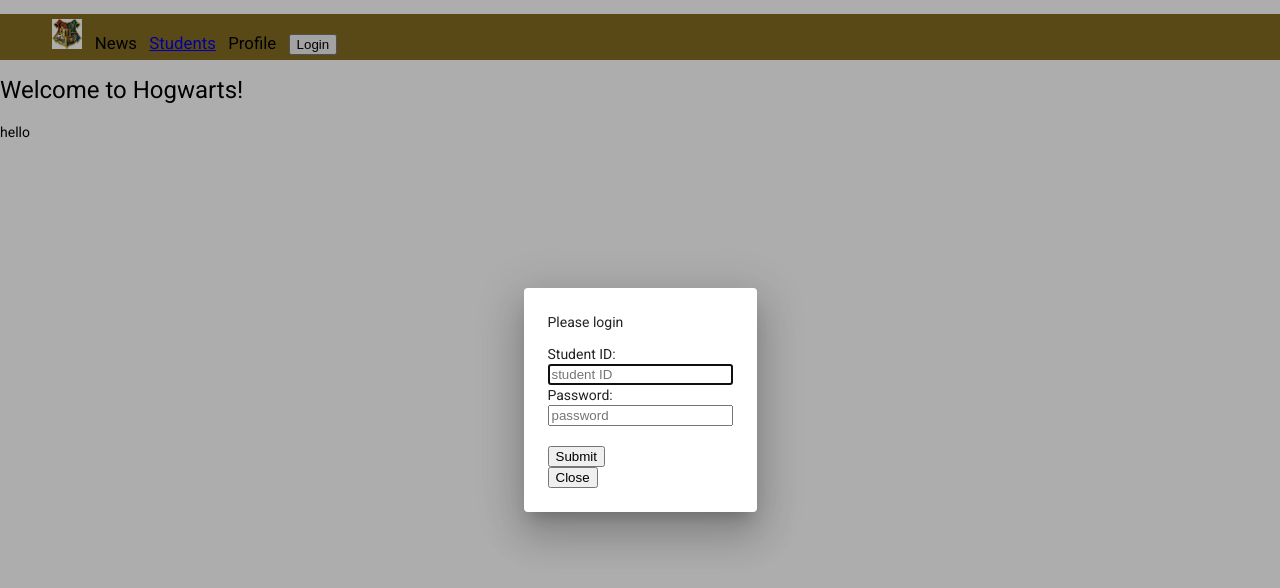
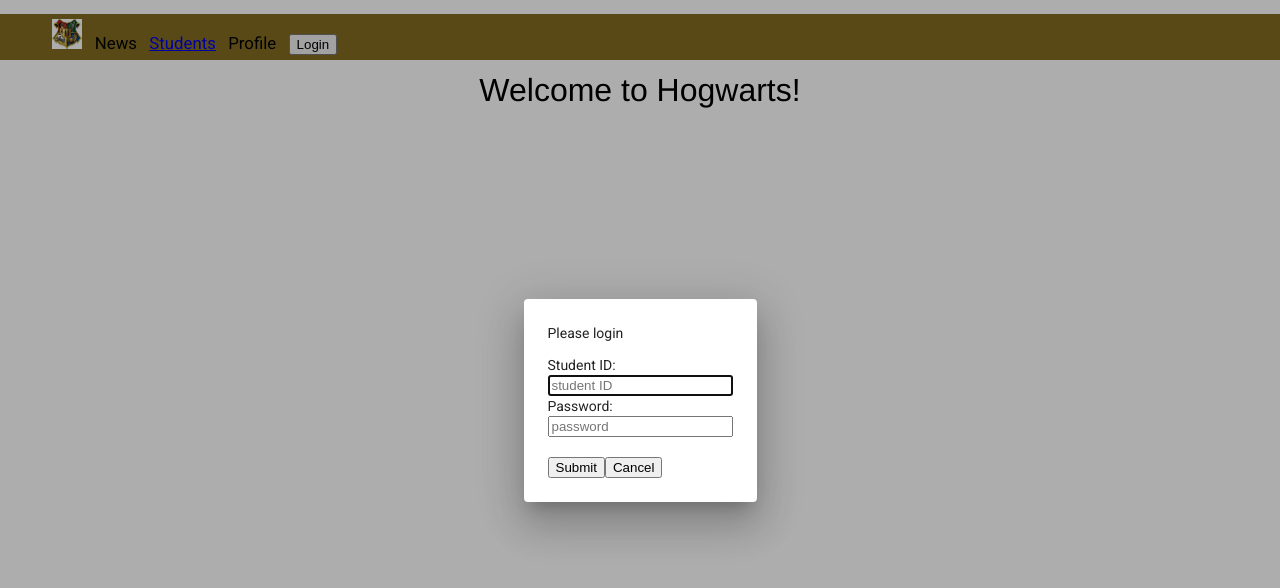
Before and after one commit to RTM30/HogwartsFrontend, an Angular app: page / in a window 1280 px wide. Both pictures are taken after a click on the button "Login". Shown: the top 588 px of the page. Built offline with nearby package versions, Linux system fonts and the light colour scheme.

Commit message:
Added style, create-account-component

```diff
--- a/src/app/app.module.ts
+++ b/src/app/app.module.ts
@@ -12,6 +12,7 @@
 import { FormsModule, ReactiveFormsModule } from '@angular/forms';
 import { BrowserAnimationsModule } from '@angular/platform-browser/animations'; // formsExperiment
 import { MaterialModule } from './material/material.module';
+import { CreateAccountComponent } from './components/create-account/create-account.component';
 
 @NgModule({
   declarations: [
@@ -20,6 +21,7 @@
     NavBarComponent,
     IndexComponent,
     LoginFormComponent,
+    CreateAccountComponent,
   ],
   imports: [
     BrowserModule,
--- /dev/null
+++ b/src/app/components/create-account/create-account.component.html
@@ -0,0 +1,19 @@
+<p>Create an account</p>
+
+<form>
+  <label>First Name:</label>
+  <input type = "text">
+  <label>Last name:</label>
+  <input type = "text">
+  <label>Month born:</label>
+  <input type = "text">
+  <label>Day born:</label>
+  <input type = "text">
+  <label>Year born:</label>
+  <input type = "text">
+  <label>House:</label>
+  <input type = "text">
+  <label>New Password:</label>
+  <input type = "text">
+  <input type = "submit" (click) = "submit()">
+</form>
--- /dev/null
+++ b/src/app/components/create-account/create-account.component.ts
@@ -0,0 +1,19 @@
+import { Component, OnInit } from '@angular/core';
+
+@Component({
+  selector: 'app-create-account',
+  templateUrl: './create-account.component.html',
+  styleUrls: ['./create-account.component.css']
+})
+export class CreateAccountComponent implements OnInit {
+
+  constructor() { }
+
+  ngOnInit(): void {
+  }
+
+  submit(){
+
+  }
+
+}
--- a/src/app/components/index/index.component.css
+++ b/src/app/components/index/index.component.css
@@ -0,0 +1,5 @@
+h1 {
+  text-align: center;
+  font-family: 'Franklin Gothic Medium', 'Arial Narrow', Arial, sans-serif;
+  font-size: xx-large;
+}
--- a/src/app/components/index/index.component.html
+++ b/src/app/components/index/index.component.html
@@ -5,6 +5,5 @@
     Does not work yet
 -->
 <body>
-<p>hello</p>
 <div class="bg" [ngStyle] = "{'background': 'url(assets/yellow.png)'}"></div>
 </body>
--- a/src/app/components/login-form/login-form.component.css
+++ b/src/app/components/login-form/login-form.component.css
@@ -1,3 +1,7 @@
 #loginForm{
     /* background-color: blue; */
 }
+
+#row{
+
+}
--- a/src/app/components/login-form/login-form.component.html
+++ b/src/app/components/login-form/login-form.component.html
@@ -4,7 +4,9 @@
     <label for = "studentId">Student ID: </label><br>
     <input type = "text" placeholder = "student ID" formControlName = "studentid"><br>
     <label for = "password">Password: </label><br>
-    <input type = "password" placeholder = "password" formControlName = "password"><br><br>
-    <input type = "submit" (click) = "login()" name = "submit"><br>
-    <button (click) = "close()">Close</button>
+    <input type = "password" placeholder = "password" minlength = "4" formControlName = "password"><br><br>
+    <div class="row">
+    <input type = "submit" (click) = "login()" name = "submit">
+    <button (click) = "close()">Cancel</button>
+  </div>
 </form>
```
Also changed, not shown: src/app/components/create-account/create-account.component.css (added), 1 other file (tests, documents, lock files or other folders).
